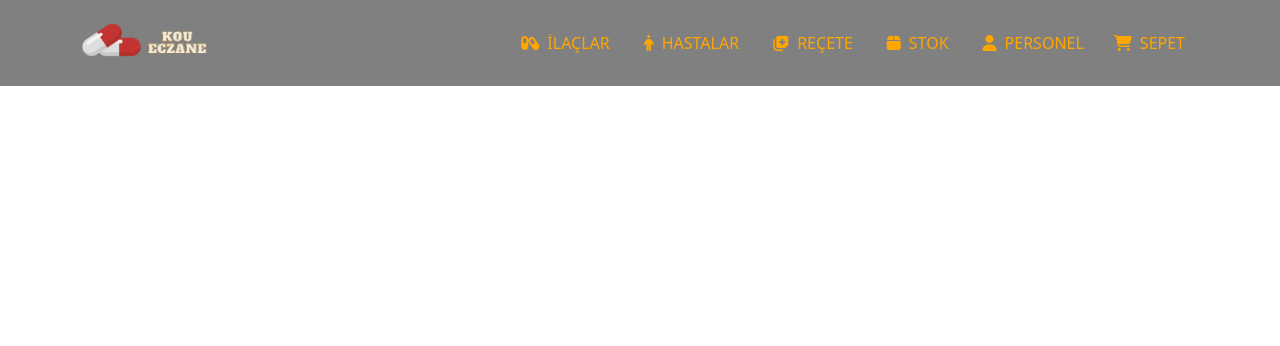
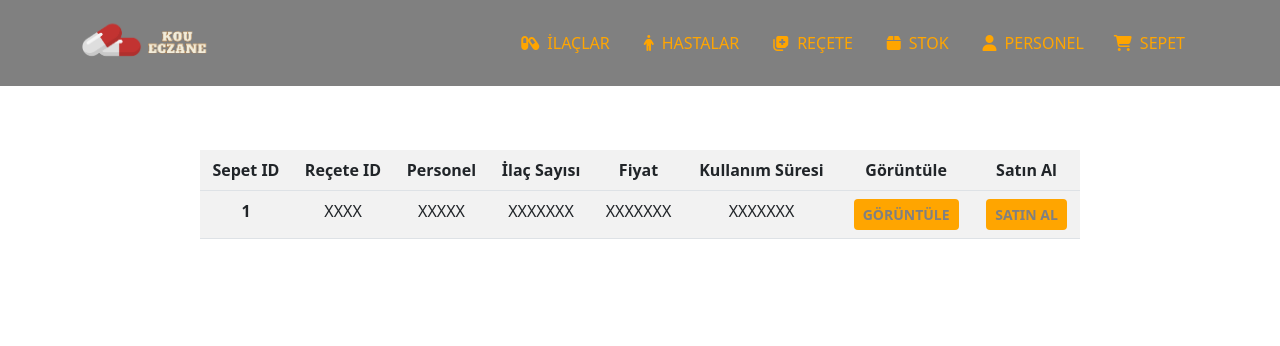
Before and after one commit to mraposka/VTYS-Eczane, a CodeIgniter 4 app: the page made by app/Views/myCart.php in a window 1280 px wide. Shown: the top 346 px of the page. Run offline with PHP 8.4 and a stand-in for CodeIgniter, Linux system fonts and the light colour scheme; the template is opened without the code that fills it, so the values that code supplies are empty; some libraries are stand-ins or nearby versions.

Commit message:
myCart table add

```diff
--- a/ViewAssets/assets/myCart.css
+++ b/ViewAssets/assets/myCart.css
@@ -3,3 +3,24 @@
 body{
     font-family: "Poppins", sans-serif;
 }
+.navbar-light .navbar-nav .nav-link {
+    color: #000;
+
+  }
+.navbar{
+    background-color:#808080 ;
+}
+.collabs .navbar .nav-item .nav-link:hover{
+    color: chocolate;
+}
+.home {
+    background-color: #401717;
+}
+.table{
+    height: auto;
+    width: auto;
+    padding-top: 150px;
+    padding-left: 200px;
+    padding-right: 200px;
+    text-align: center;
+}
--- a/app/Views/myCart.php
+++ b/app/Views/myCart.php
@@ -5,7 +5,7 @@
     <meta charset="UTF-8">
     <meta name="viewport" content="width=device-width, initial-scale=1.0">
     <link rel="stylesheet" href="<?php echo base_url('ViewAssets/') ?>assets/homePage.css">
-    <link rel="stylesheet" href="<?php echo base_url('ViewAssets/') ?>assets/myCart.css">
+    <link rel="stylesheet" href="<?php echo base_url('ViewAssets/') ?>assets/MyCart.css">
     <link rel="stylesheet" href="<?php echo base_url('ViewAssets/') ?>bootstrap/css/bootstrap.min.css">
     <link rel="stylesheet" href="https://cdnjs.cloudflare.com/ajax/libs/font-awesome/6.5.2/css/all.min.css" integrity="sha512-SnH5WK+bZxgPHs44uWIX+LLJAJ9/2PkPKZ5QiAj6Ta86w+fsb2TkcmfRyVX3pBnMFcV7oQPJkl9QevSCWr3W6A==" crossorigin="anonymous" referrerpolicy="no-referrer" />
 
@@ -13,10 +13,11 @@
 </head>
 
 <body>
+    <!--MENU BAR-->
     <div class="home">
         <header class="navbar navbar-expand-lg fixed-top navbar-light">
             <div class="container">
-                <a class="navbar-brand" href="<?php echo base_url("/Home")?>">
+                <a class="navbar-brand" href="<?php echo base_url("/Home") ?>">
                     <img id="MDB-logo1" src="<?php echo base_url('ViewAssets/') ?>images/4.png" alt="MDB Logo" draggable="false" height="60" />
                     <img id="MDB-logo2" src="<?php echo base_url('ViewAssets/') ?>images/3.png" alt="MDB Logo" draggable="false" height="60" />
                 </a>
@@ -46,8 +47,41 @@
                     </ul>
                 </div>
             </div>
-            </nav>
+        </header>
     </div>
+
+    <!--TABLE-->
+    <div class="table ">
+        <table class="table  table-hover" style="background:#f2f2f2;">
+            <thead>
+                <tr>
+                    <th scope="col">Sepet ID</th>
+                    <th scope="col">Reçete ID</th>
+                    <th scope="col">Personel</th>
+                    <th scope="col">İlaç Sayısı</th>
+                    <th scope="col">Fiyat</th>
+                    <th scope="col">Kullanım Süresi</th>
+                    <th scope="col">Görüntüle</th>
+                    <th scope="col">Satın Al</th>
+
+                </tr>
+            </thead>
+            <tbody>
+                <tr>
+                    <th scope="row">1</th>
+                    <td>XXXX</td>
+                    <td>XXXXX</td>
+                    <td>XXXXXXX</td>
+                    <td>XXXXXXX</td>
+                    <td>XXXXXXX</td>
+                    <td><button class="btn btn-sm" style="color: #808080; background:#ffa500; font-weight: bold;">GÖRÜNTÜLE</button></td>
+                    <td><button class="btn btn-sm" style="color: #808080; background:#ffa500; font-weight: bold;">SATIN AL</button></td>
+                </tr>
+            </tbody>
+        </table>
+    </div>
+
+
 
 </body>
 
```
Also changed, not shown: app/Views/homePage.php (+8 -7 lines).
